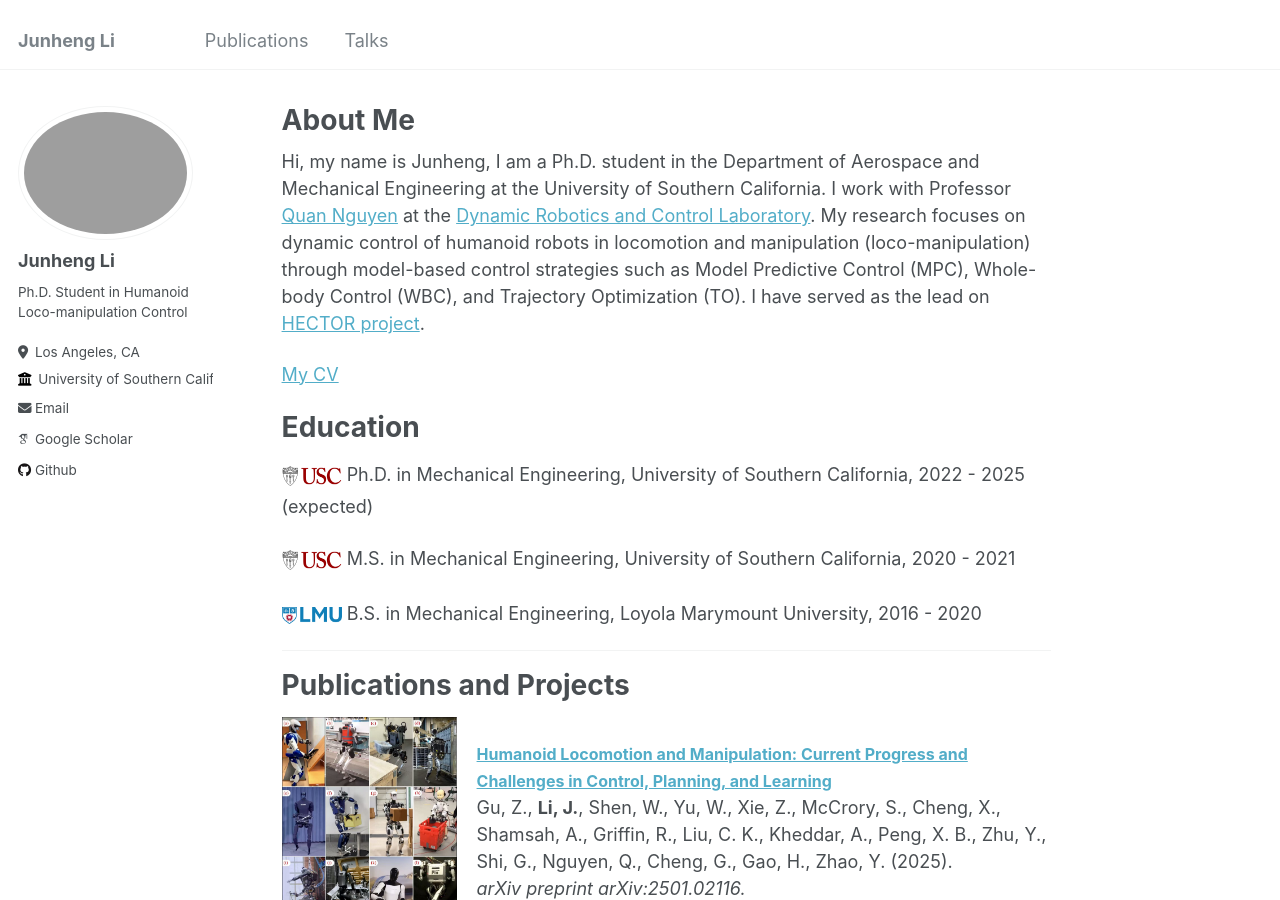
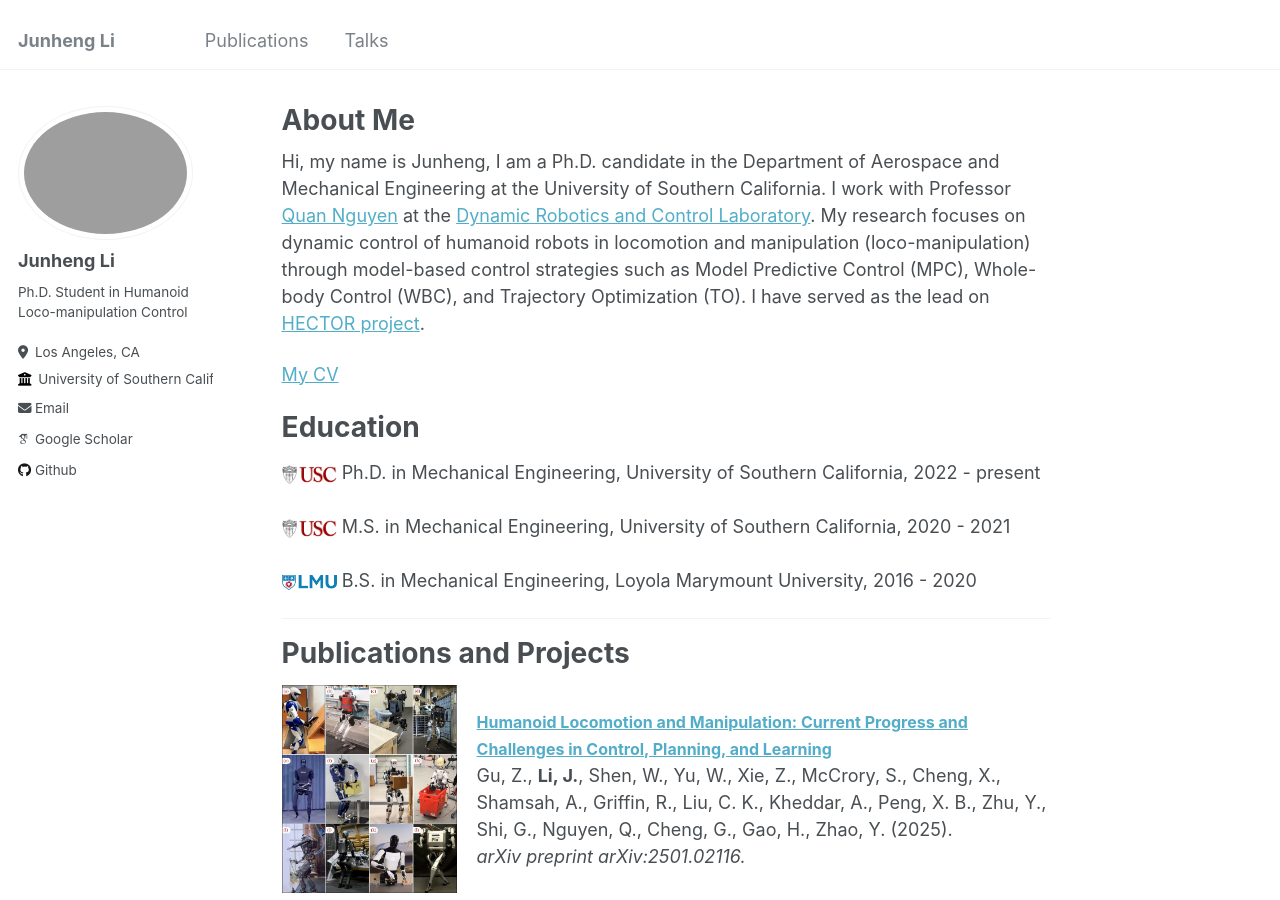
Before and after one commit to junhengl/junhengl.github.io, a Jekyll site: the page built from _pages/about.md, in a window 1280 px wide and 900 px high. Built offline with Jekyll 4.4.1, drawn with Linux system fonts in a browser that asks for light colours; some web fonts are replaced.

Commit message:
Update about.md

```diff
--- a/_pages/about.md
+++ b/_pages/about.md
@@ -7,17 +7,17 @@ redirect_from:
   - /about.html
 ---
 
-Hi, my name is Junheng, I am a Ph.D. student in the Department of Aerospace and Mechanical Engineering at the University of Southern California. I work with Professor [Quan Nguyen](https://viterbi.usc.edu/directory/faculty/Nguyen/Quan) at the [Dynamic Robotics and Control Laboratory](https://sites.usc.edu/quann/). My research focuses on dynamic control of humanoid robots in locomotion and manipulation (loco-manipulation) through model-based control strategies such as Model Predictive Control (MPC), Whole-body Control (WBC), and Trajectory Optimization (TO). I have served as the lead on [HECTOR project](https://github.com/DRCL-USC/Hector_Simulation).
+Hi, my name is Junheng, I am a Ph.D. candidate in the Department of Aerospace and Mechanical Engineering at the University of Southern California. I work with Professor [Quan Nguyen](https://viterbi.usc.edu/directory/faculty/Nguyen/Quan) at the [Dynamic Robotics and Control Laboratory](https://sites.usc.edu/quann/). My research focuses on dynamic control of humanoid robots in locomotion and manipulation (loco-manipulation) through model-based control strategies such as Model Predictive Control (MPC), Whole-body Control (WBC), and Trajectory Optimization (TO). I have served as the lead on [HECTOR project](https://github.com/DRCL-USC/Hector_Simulation).
 
 [My CV](https://junhengl.github.io/files/JunhengCV.pdf)
 
 Education
 ======
-<img src="https://junhengl.github.io/images/USC-Logo.png" alt="USC Logo" width="60">    Ph.D. in Mechanical Engineering, University of Southern California, 2022 - 2025 (expected)
+<img src="https://junhengl.github.io/images/USC-Logo.png" alt="USC Logo" width="55">    Ph.D. in Mechanical Engineering, University of Southern California, 2022 - present
 
-<img src="https://junhengl.github.io/images/USC-Logo.png" alt="USC Logo" width="60">    M.S. in Mechanical Engineering, University of Southern California, 2020 - 2021
+<img src="https://junhengl.github.io/images/USC-Logo.png" alt="USC Logo" width="55">    M.S. in Mechanical Engineering, University of Southern California, 2020 - 2021
 
-<img src="https://junhengl.github.io/images/LMU-logo.png" alt="USC Logo" width="60">   B.S. in Mechanical Engineering, Loyola Marymount University, 2016 - 2020
+<img src="https://junhengl.github.io/images/LMU-logo.png" alt="USC Logo" width="55">   B.S. in Mechanical Engineering, Loyola Marymount University, 2016 - 2020
 
 ---
 
```
